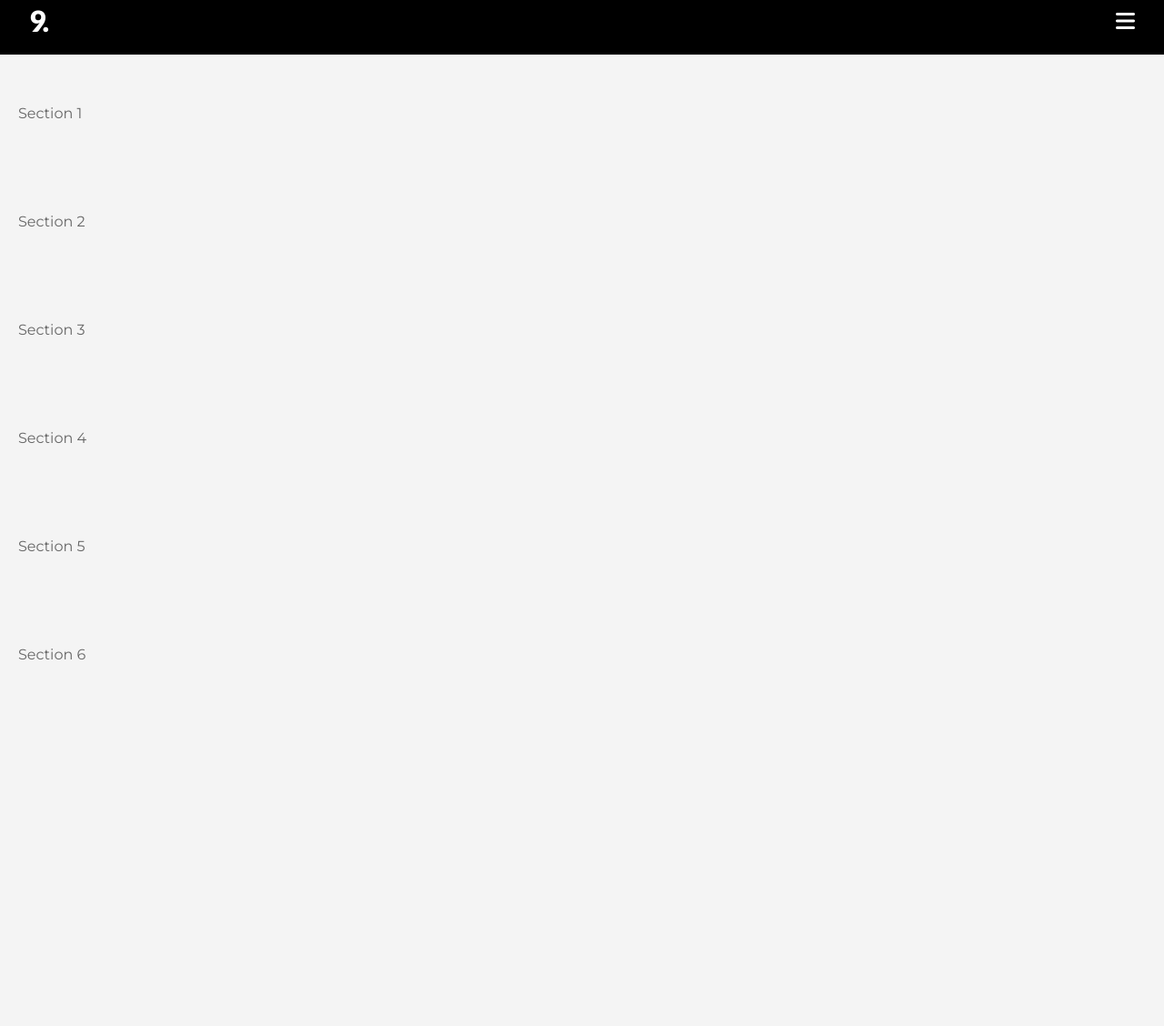
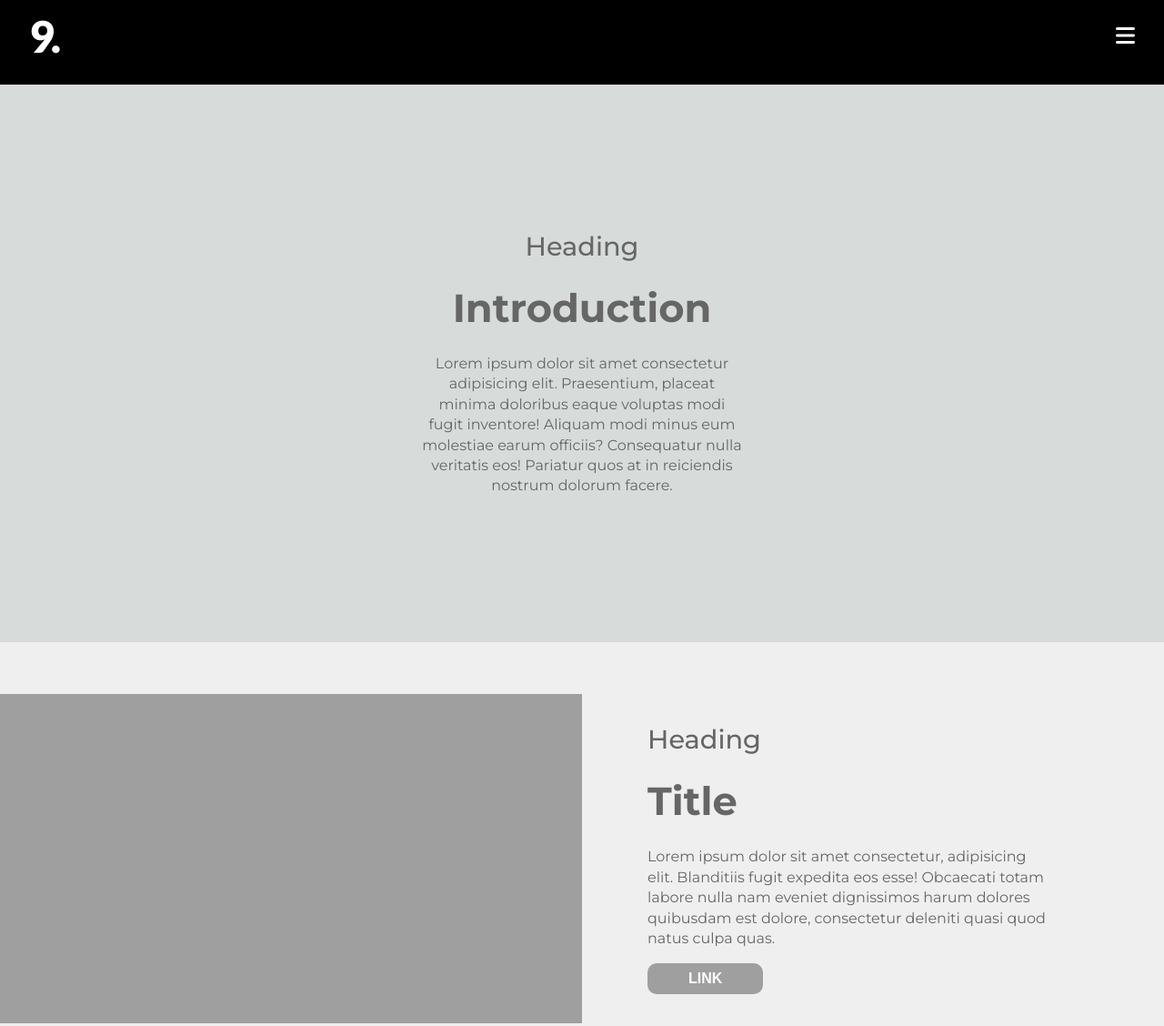
Before and after one commit to Ndi-Mzolisa/developer-quiz-for-ninepoint, a plain HTML site: page index.html in a window 1280 px wide. Shown: the part 15-1143 px from the top of the page at 91% size. Before the commit the page ends 814 px from the top, so only its background shows below. Drawn offline with Linux system fonts and the light colour scheme.

Commit message:
added sections 1, 2 and 3 with styles

```diff
--- a/index.html
+++ b/index.html
@@ -25,9 +25,43 @@
 
    <main>
 
-    <section id="section-1">Section 1</section>
-    <section id="section-2">Section 2</section>
-    <section id="section-3">Section 3</section>
+    <section id="section-1">
+        <h2>Heading</h2>
+        <h1>Introduction</h1>
+        <p>
+            Lorem ipsum dolor sit amet consectetur adipisicing elit. Praesentium, placeat minima doloribus eaque
+             voluptas modi fugit inventore! Aliquam modi minus eum molestiae earum officiis? Consequatur nulla
+             veritatis eos! Pariatur quos at in reiciendis nostrum dolorum facere.
+        </p>
+    </section>
+
+    <section id="section-2">
+        <div class="img-div"></div>
+        <div class="content-div">
+            <h2>Heading</h2>
+            <h1>Title</h1>
+            <p>
+                Lorem ipsum dolor sit amet consectetur, adipisicing elit. Blanditiis fugit expedita eos esse! Obcaecati
+                 totam labore nulla nam eveniet dignissimos harum dolores quibusdam est dolore, consectetur deleniti
+                 quasi quod natus culpa quas.
+            </p>
+            <button>LINK</button>
+        </div>
+    </section>
+
+    <section id="section-3">
+        <div class="content-div">
+            <h2>Heading</h2>
+            <h1>Title</h1>
+            <p>
+                Lorem ipsum dolor sit amet consectetur, adipisicing elit. Blanditiis fugit expedita eos esse! Obcaecati
+                 totam labore nulla nam eveniet dignissimos harum dolores quibusdam est dolore, consectetur deleniti
+                 quasi quod natus culpa quas.
+            </p>
+            <button>LINK</button>
+        </div>
+        <div class="img-div"></div>
+    </section>
     <section id="section-4">Section 4</section>
     <section id="section-5">Section 5</section>
     <section id="section-6">Section 6</section>
--- a/style.css
+++ b/style.css
@@ -8,16 +8,16 @@
 
   body {
     font-family: 'Montserrat', sans-serif;
-    background-color: #f4f4f4;
+    background-color: #efefef;
     overflow-x: hidden;
   }
 
-  /* Navigation Styles */
+  /* -------------- Navigation Styles ------------------- */
   #navigation {
     position: fixed;
     top: 0;
     width: 100%;
-    height: 75px;
+    height: 108px;
     display: flex;
     cursor: pointer;
     justify-content: space-between;
@@ -41,7 +41,7 @@
 
   #navigation p {
     font-weight: 900;
-    font-size: 2rem;
+    font-size: 3rem;
     font-family: 'Lato', sans-serif;
     color: inherit;
     letter-spacing: -4px;
@@ -51,6 +51,12 @@
     font-size: 24px;
     cursor: pointer;
     color: inherit;
+  }
+
+  /* Styles for the close icon */
+  #navigation i.fa-times {
+    display: none;
+    color: #666;
   }
 
   /* Sidebar Styles */
@@ -108,18 +114,80 @@
     left: 36px;
 }
 
-  /* Main content styles */
+  /* ----------------- Main content styles ------------------------- */
   main {
-    margin-top: 60px; /* Space for fixed navigation */
-    padding: 20px;
+    margin-top: 0;
+    padding: 0;
   }
 
-  section {
-    padding: 50px 0;
+  section{
+    font-family: 'Montserrat', sans-serif;
   }
 
+    /* Section 1 */
+#section-1 {
+    display: flex;
+    flex-direction: column;
+    background-color: rgb(215, 220, 218);
+    justify-content: center;
+    align-items: center;
+    text-align: center;
+    padding: 16.75rem 29rem 10rem 29rem;    /* an extra 6.75re, on top padding to give space for the fixed nav */
+}
 
-  /* Styles for the close icon */
-  #navigation i.fa-times {
-    display: none;
-  }
+#section-1 h2,
+#section-2 h2,
+#section-3 h2{
+    font-size: 1.8rem;
+    font-weight: 500;
+}
+
+#section-1 h1,
+#section-2 h1,
+#section-3 h1{
+    font-size: 2.7rem;
+    font-weight: 700;
+    padding: 1.5rem 0;
+}
+
+#section-1 p,
+#section-2 p,
+#section-3 p{
+    line-height: 1.4rem;
+}
+
+    /* Section 2 */
+#section-2,
+#section-3 {
+    display: flex;
+    column-gap: 0rem;
+    padding: 3.6rem 0;
+}
+
+#section-2 .img-div,
+#section-3 .img-div {
+    width: 100%;
+    background-color: #9f9f9f;
+}
+
+#section-2 .content-div{
+    width: calc(100% - 12rem);
+    padding: 2rem 7.5rem 2rem 4.5rem;
+}
+
+#section-3 .content-div{
+    width: calc(100% - 12rem);
+    padding: 2rem 4.5rem 2rem 7.5rem;
+}
+
+#section-2 button,
+#section-3 button {
+    color: white;
+    font-weight: bold;
+    font-size: 1rem;
+    background-color: #9f9f9f;
+    padding: 8px 45px;
+    margin-top: 1rem;
+    border: none;
+    border-radius: 10px;
+}
```
